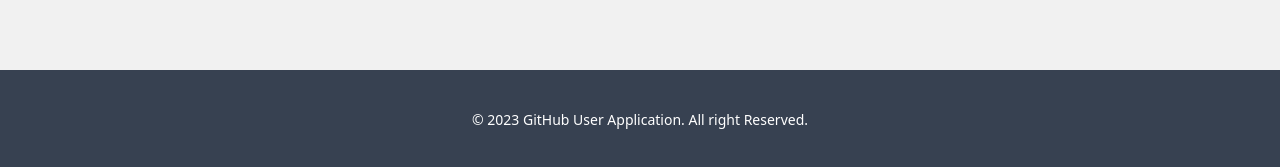
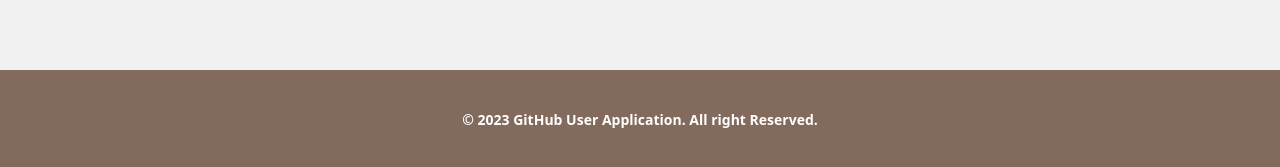
Before and after one commit to CodeLeom/github-users-r, a React (Create React App) app: page / in a window 1280 px wide. Shown: the part 630-797 px from the top of the page. Built offline with nearby package versions, Linux system fonts and the light colour scheme; no server answers; the HTML template or start-up script is replaced by a standard one.

Commit message:
modified the footer color

```diff
--- a/src/components/Footer.jsx
+++ b/src/components/Footer.jsx
@@ -3,7 +3,7 @@
 function Footer() {
     const aYear = new Date().getFullYear()
   return (
-    <footer className='footer p-10 bg-gray-700 text-white footer-center'>
+    <footer className='footer p-10 bg-neutral font-bold text-white footer-center'>
         <div>
             <p>
                 &copy; {aYear} GitHub User Application. All right Reserved.
```
